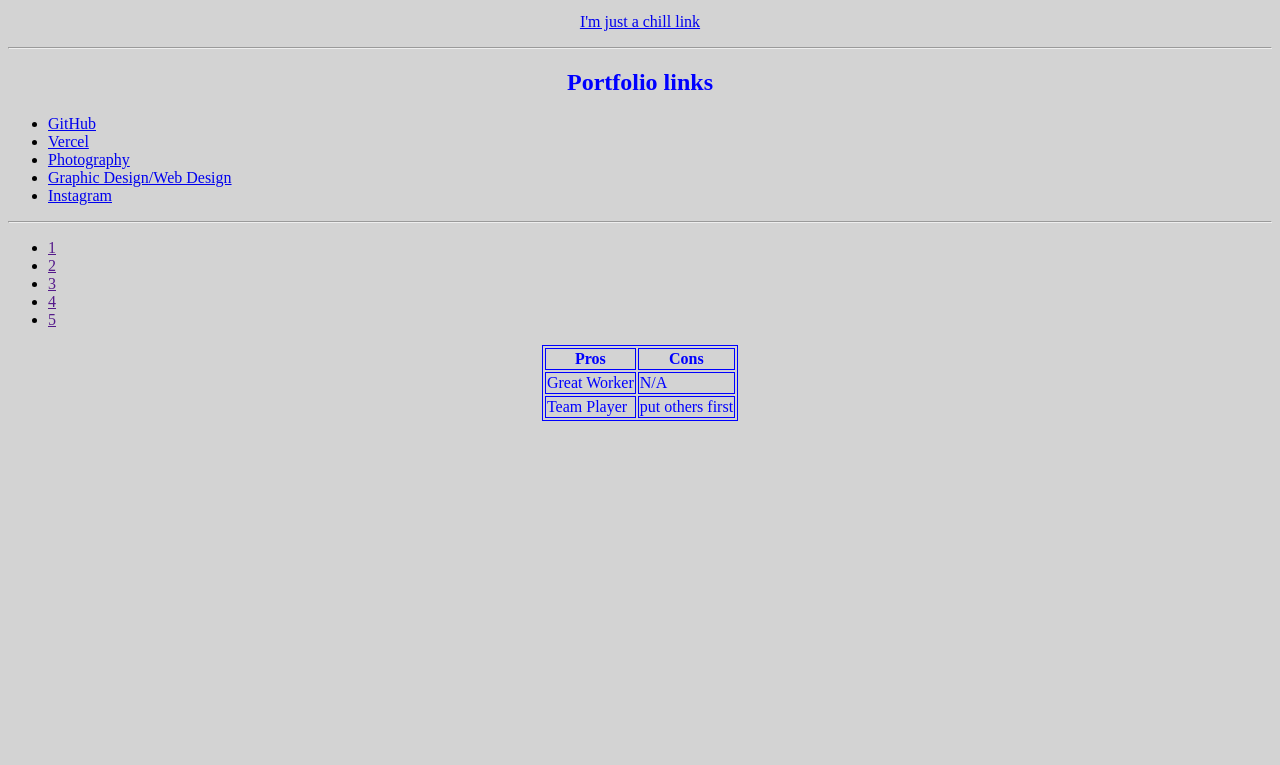
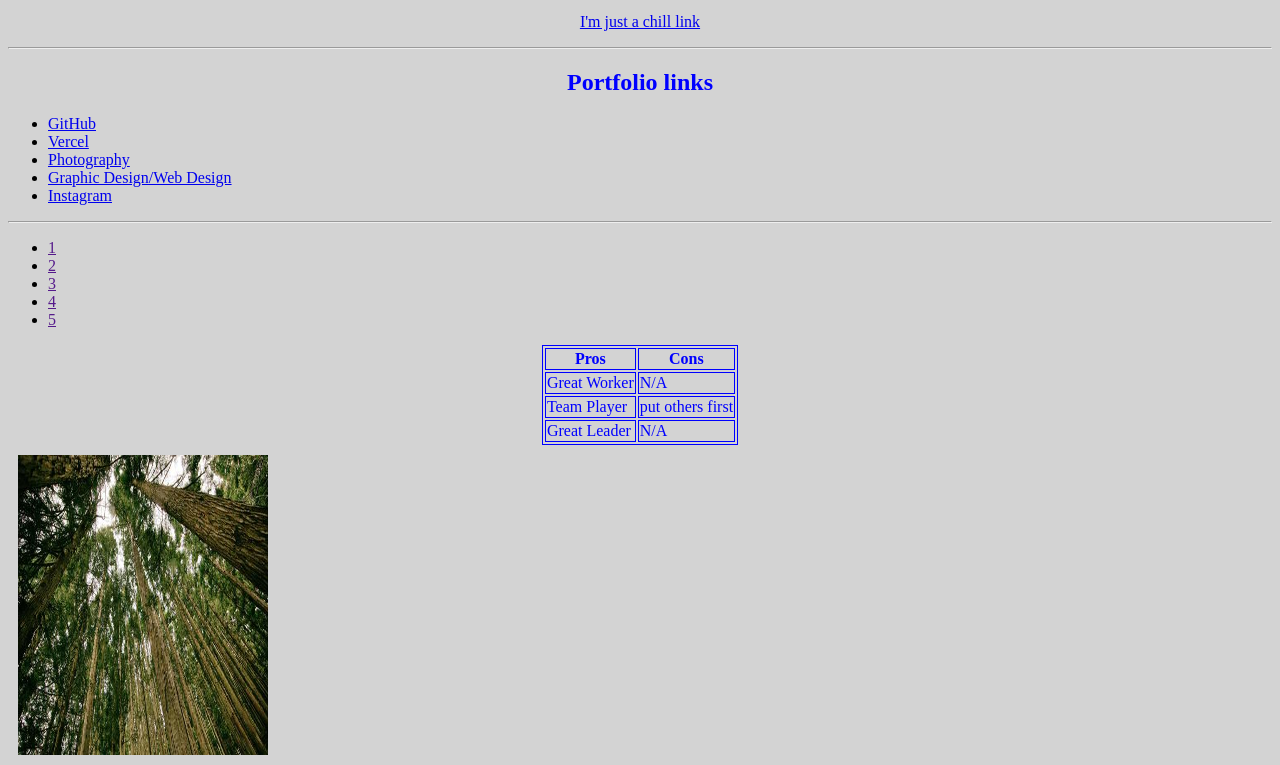
Before and after one commit to MichaelSey/About-Me, a plain HTML site: page index.html in a window 1280 px wide. Shown: the part 863-1628 px from the top of the page. Before the commit the page ends 1292 px from the top, so only its background shows below. Drawn offline with Linux system fonts and the light colour scheme.

Commit message:
Added more to  Pros and Cons Table and pic of trees

```diff
--- a/index.html
+++ b/index.html
@@ -181,11 +181,17 @@
         <td>Team Player</td>
         <td>put others first</td>
     </tr>
+    <tr>
+        <td>Great Leader</td>
+        <td>N/A</td>
+    </tr>
 
 
 
 </table>
 
+<img src="img/498-600x300.jpeg" width="250" height="300" align="left" style="padding: 10px;" alt="Tree">
+
 
 </body>
 
```
Also changed, not shown: img/Img_hello_git.jpeg (added).
